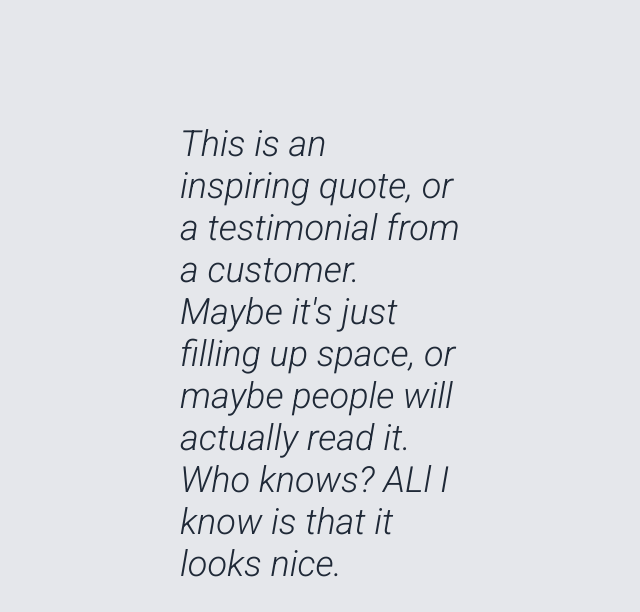
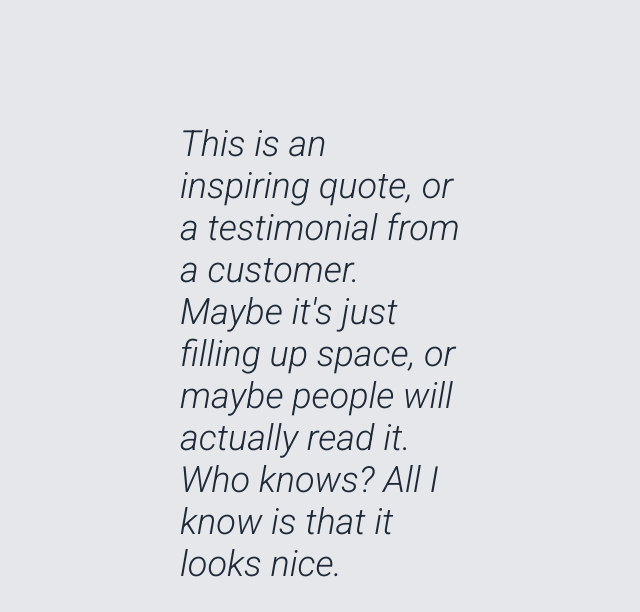
Before and after one commit to enetwarch/odin-landing-page, a plain HTML site: page index.html in a window 1280 px wide. Shown: the part 1280-1892 px from the top of the page, 320-960 px from the left. Drawn offline with Linux system fonts and the light colour scheme.

Commit message:
corrected mispelled words in markup

```diff
--- a/index.html
+++ b/index.html
@@ -49,7 +49,7 @@
             </div>
         </section>
         <section class="quote">
-            <p class="text">This is an inspiring quote, or a testimonial from a customer. Maybe it's just filling up space, or maybe people will actually read it. Who knows? ALl I know is that it looks nice.</p>
+            <p class="text">This is an inspiring quote, or a testimonial from a customer. Maybe it's just filling up space, or maybe people will actually read it. Who knows? All I know is that it looks nice.</p>
             <h1 class="author">-Thor, God of Thunder</h1>
         </section>
         <section class="call-to-action">
```
